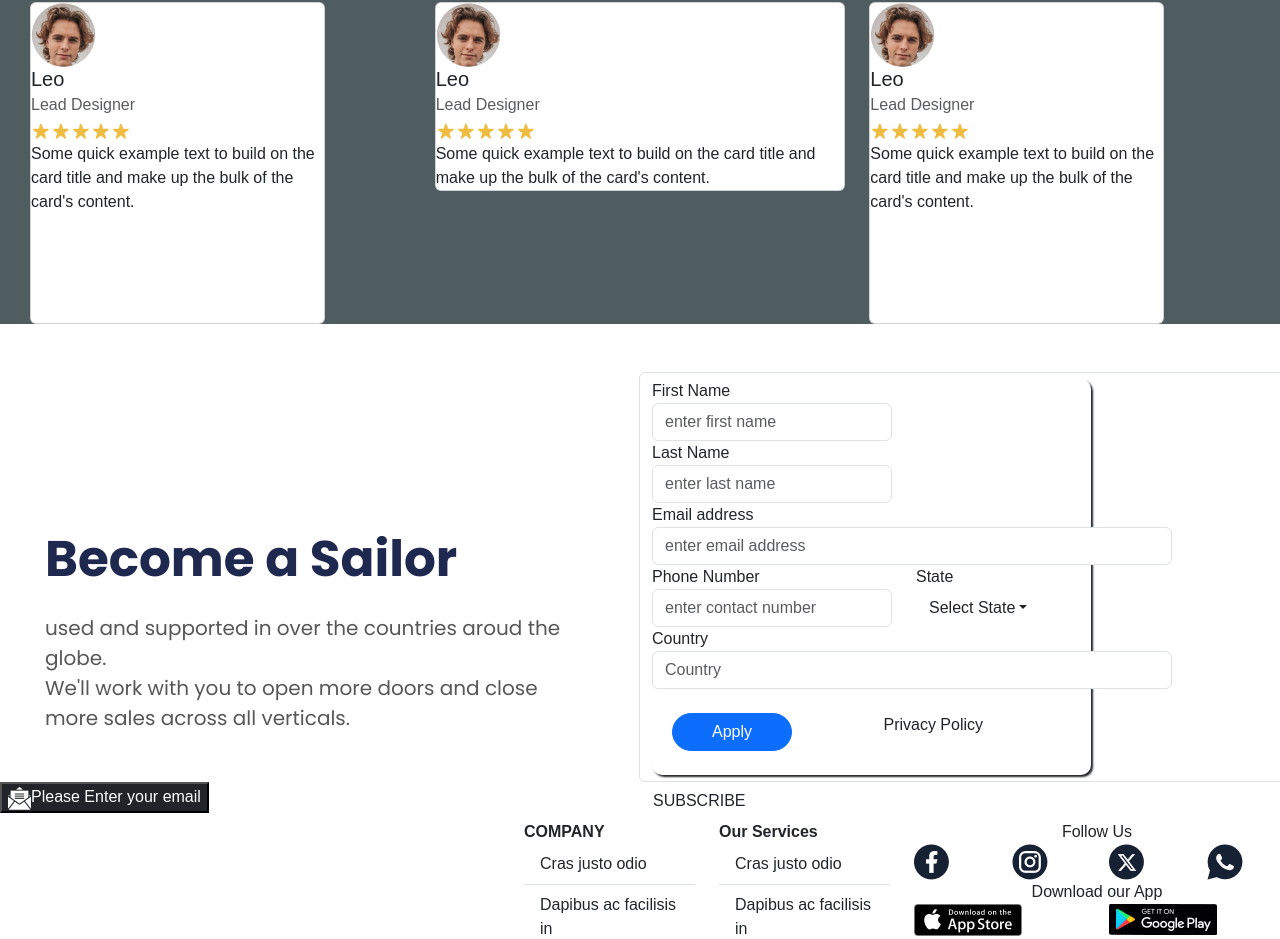
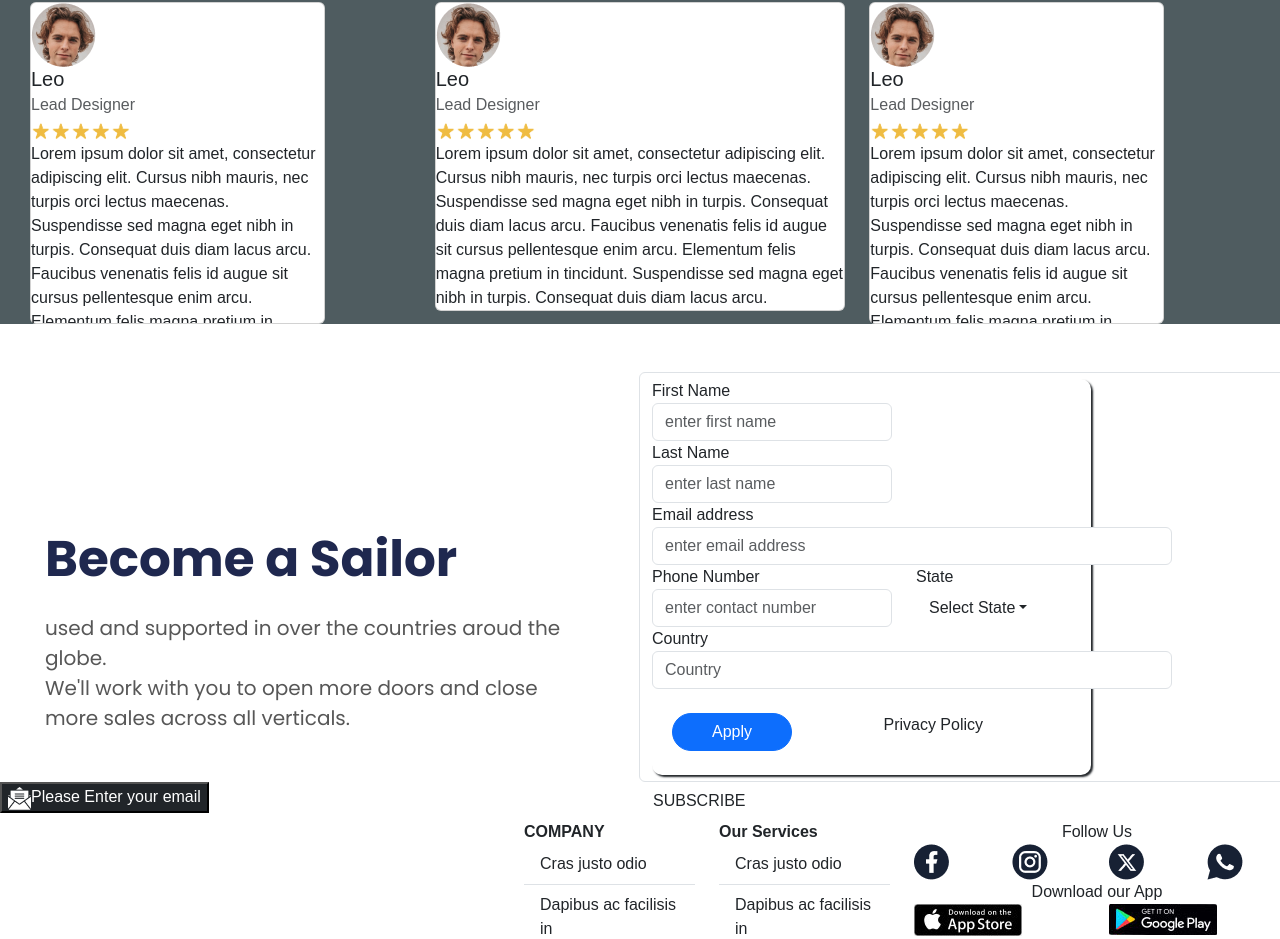
Before and after one commit to Jobminar/sailorswave, a React (Create React App) app in the folder client/: page / in a window 1280 px wide. Shown: the part 3869-4808 px from the top of the page. Built offline with nearby package versions, Linux system fonts and the light colour scheme; a web font is replaced by a local one.

Commit message:
our clients

```diff
--- a/client/src/components/Header/Navbar.css
+++ b/client/src/components/Header/Navbar.css
@@ -10,7 +10,7 @@ nav {
     background-color: transparent;
     border-radius: 5px;
     position: absolute;
-    bottom: 61%;
+    bottom: 61.5%;
     left:7.5%;
     font-size: 24px;
 
--- a/client/src/components/OurClients/OurClients.jsx
+++ b/client/src/components/OurClients/OurClients.jsx
@@ -84,8 +84,7 @@ const OurClients = () => {
                 </div>
               </div>
               <p className="card-text">
-                Some quick example text to build on the card title and make up
-                the bulk of the card's content.
+              Lorem ipsum dolor sit amet, consectetur adipiscing elit. Cursus nibh mauris, nec turpis orci lectus maecenas. Suspendisse sed magna eget nibh in turpis. Consequat duis diam lacus arcu. Faucibus venenatis felis id augue sit cursus pellentesque enim arcu. Elementum felis magna pretium in tincidunt. Suspendisse sed magna eget nibh in turpis. Consequat duis diam lacus arcu.
               </p>
             </div>
           </div>
@@ -108,8 +107,7 @@ const OurClients = () => {
               </div>
               </div>
               <p className="card-text">
-                Some quick example text to build on the card title and make up
-                the bulk of the card's content.
+              Lorem ipsum dolor sit amet, consectetur adipiscing elit. Cursus nibh mauris, nec turpis orci lectus maecenas. Suspendisse sed magna eget nibh in turpis. Consequat duis diam lacus arcu. Faucibus venenatis felis id augue sit cursus pellentesque enim arcu. Elementum felis magna pretium in tincidunt. Suspendisse sed magna eget nibh in turpis. Consequat duis diam lacus arcu.
               </p>
             </div>
           </div>
@@ -134,8 +132,7 @@ const OurClients = () => {
                 </div>
               </div>
               <p className="card-text">
-                Some quick example text to build on the card title and make up
-                the bulk of the card's content.
+              Lorem ipsum dolor sit amet, consectetur adipiscing elit. Cursus nibh mauris, nec turpis orci lectus maecenas. Suspendisse sed magna eget nibh in turpis. Consequat duis diam lacus arcu. Faucibus venenatis felis id augue sit cursus pellentesque enim arcu. Elementum felis magna pretium in tincidunt. Suspendisse sed magna eget nibh in turpis. Consequat duis diam lacus arcu.
               </p>
             </div>
           </div>
```
